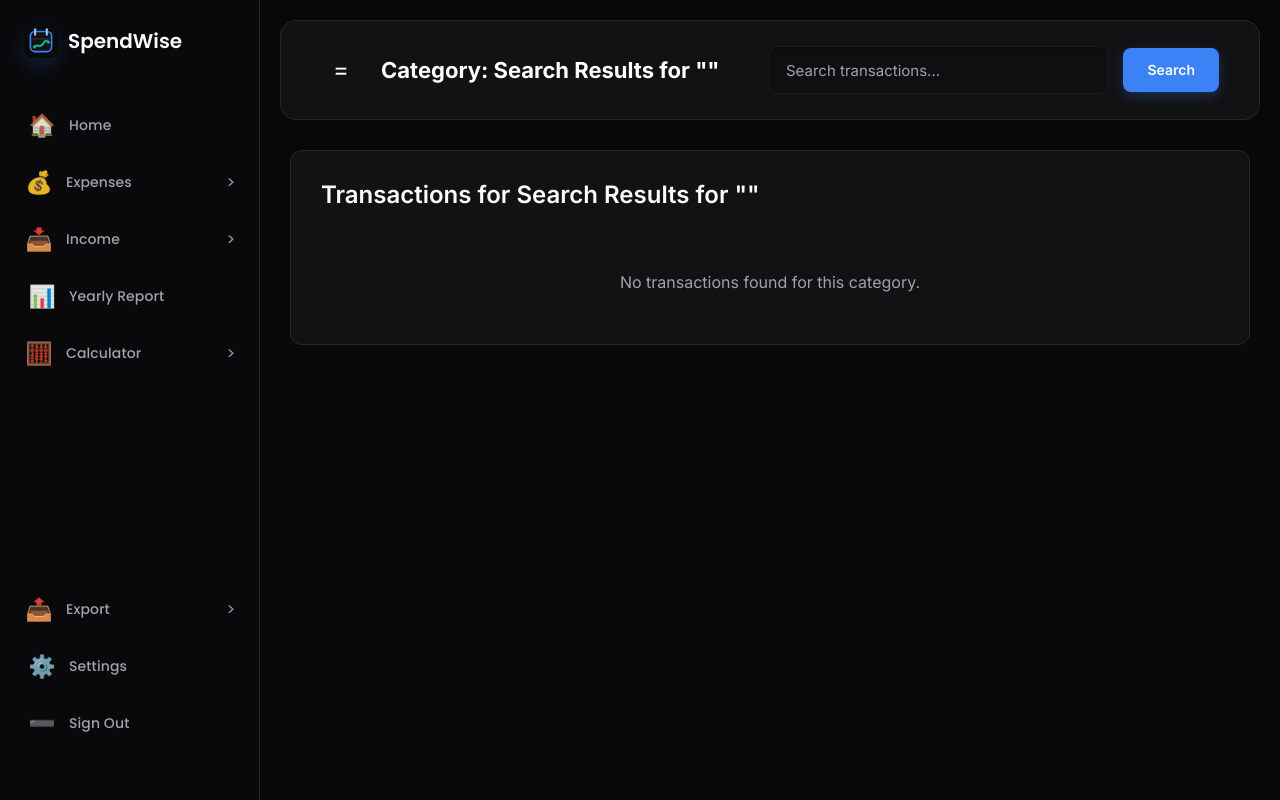
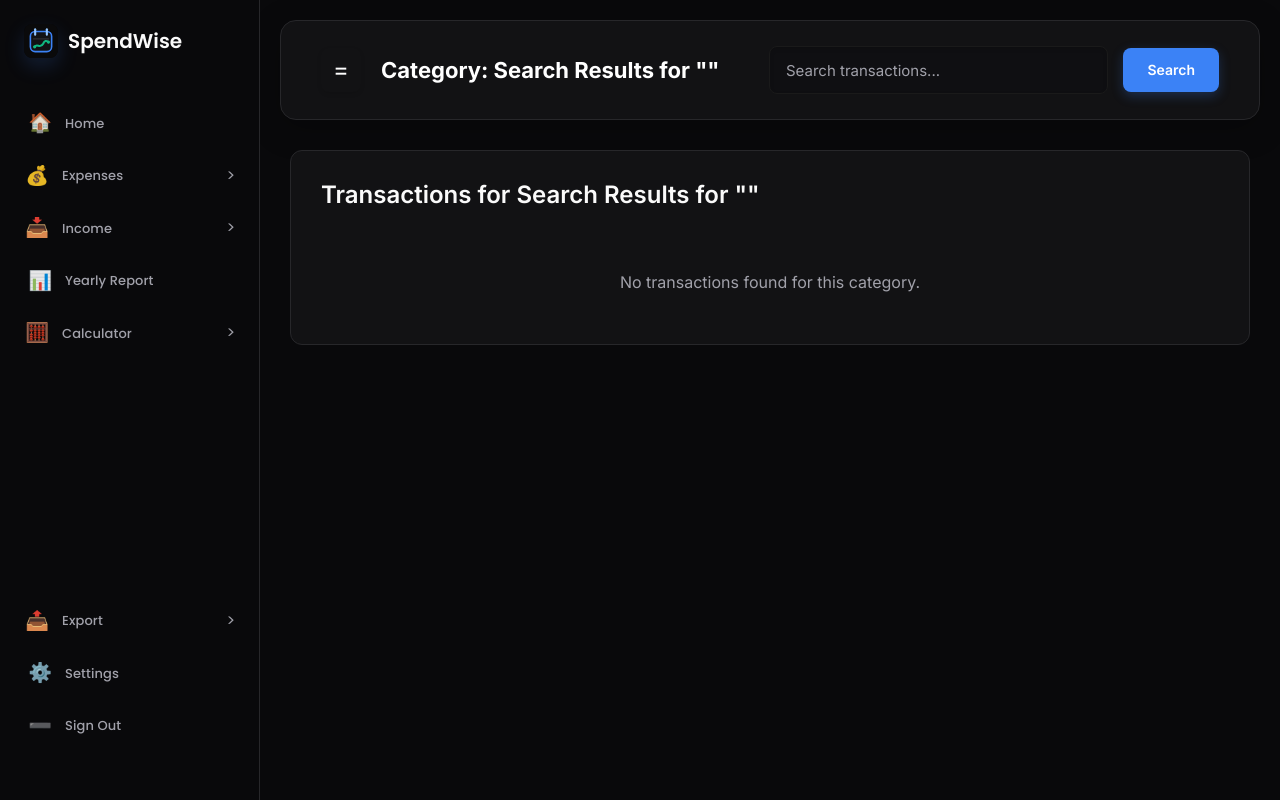
Before and after one commit to dariofdo2006-lgtm/project, a Flask app: page /search in a window 1280 px wide. Run offline with Flask 3, Linux system fonts and the light colour scheme; the visitor is signed in with stand-in values (Sample User, id 1); data that the repository does not hold is empty; parts of the project's set-up code (start-up, migrations or seed data) failed here and were passed over; some libraries are stand-ins or nearby versions.

Commit message:
Reduce sidebar icon and nav text size

```diff
--- a/static/style.css
+++ b/static/style.css
@@ -523,9 +523,9 @@ h1, h2, h3, .topbar-title, .cal-title, .summary-title {
 }
 
 .nav-icon {
-    font-size: 22px;
+    font-size: 19px;
     margin-right: 12px;
-    width: 30px;
+    width: 26px;
     text-align: center;
     opacity: 0.9;
     transition: transform 0.2s ease;
@@ -536,7 +536,7 @@ h1, h2, h3, .topbar-title, .cal-title, .summary-title {
 }
 
 .nav-text {
-    font-size: 14px;
+    font-size: 13px;
     font-weight: 500;
     letter-spacing: 0.1px;
 }
```
